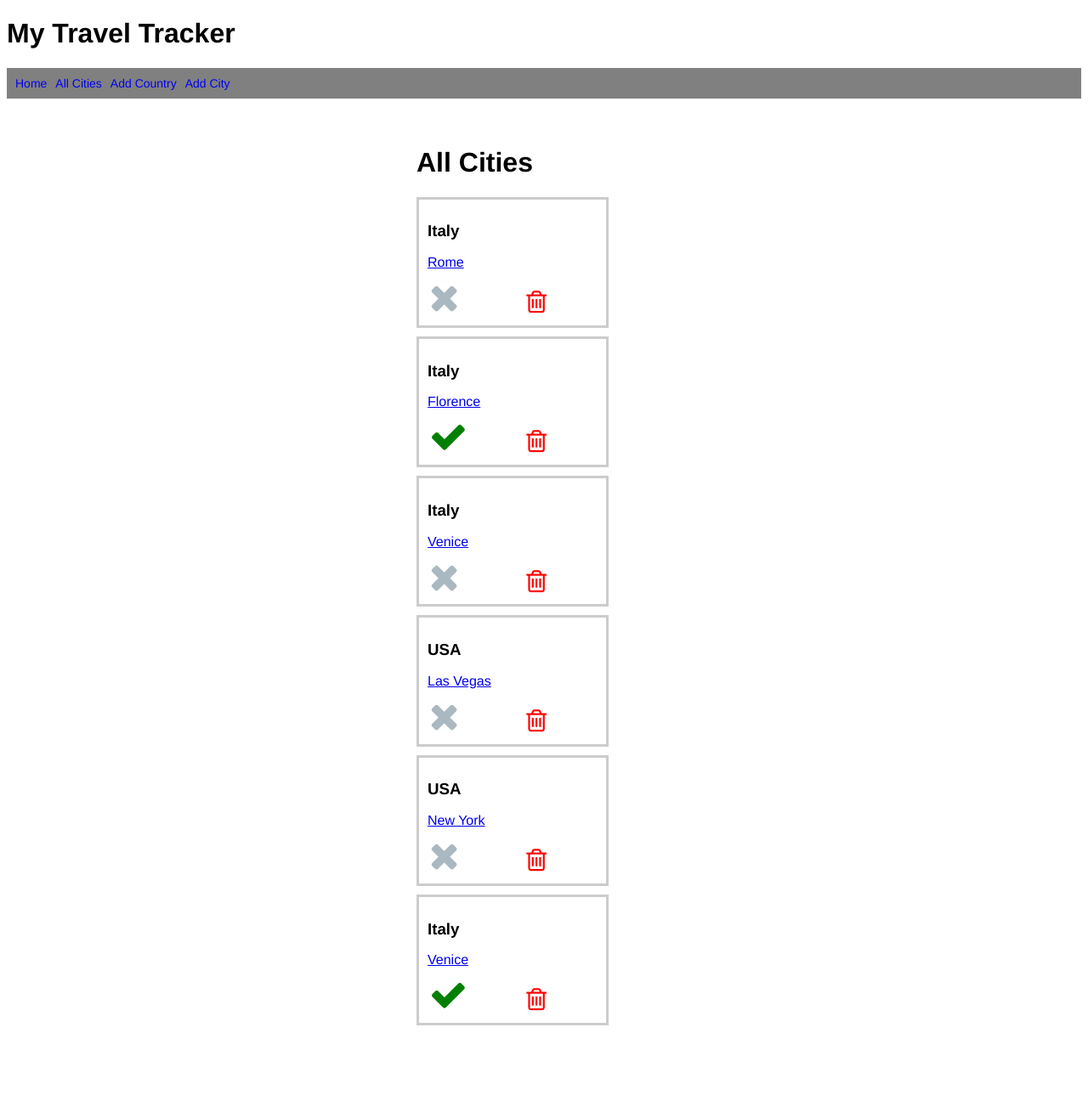
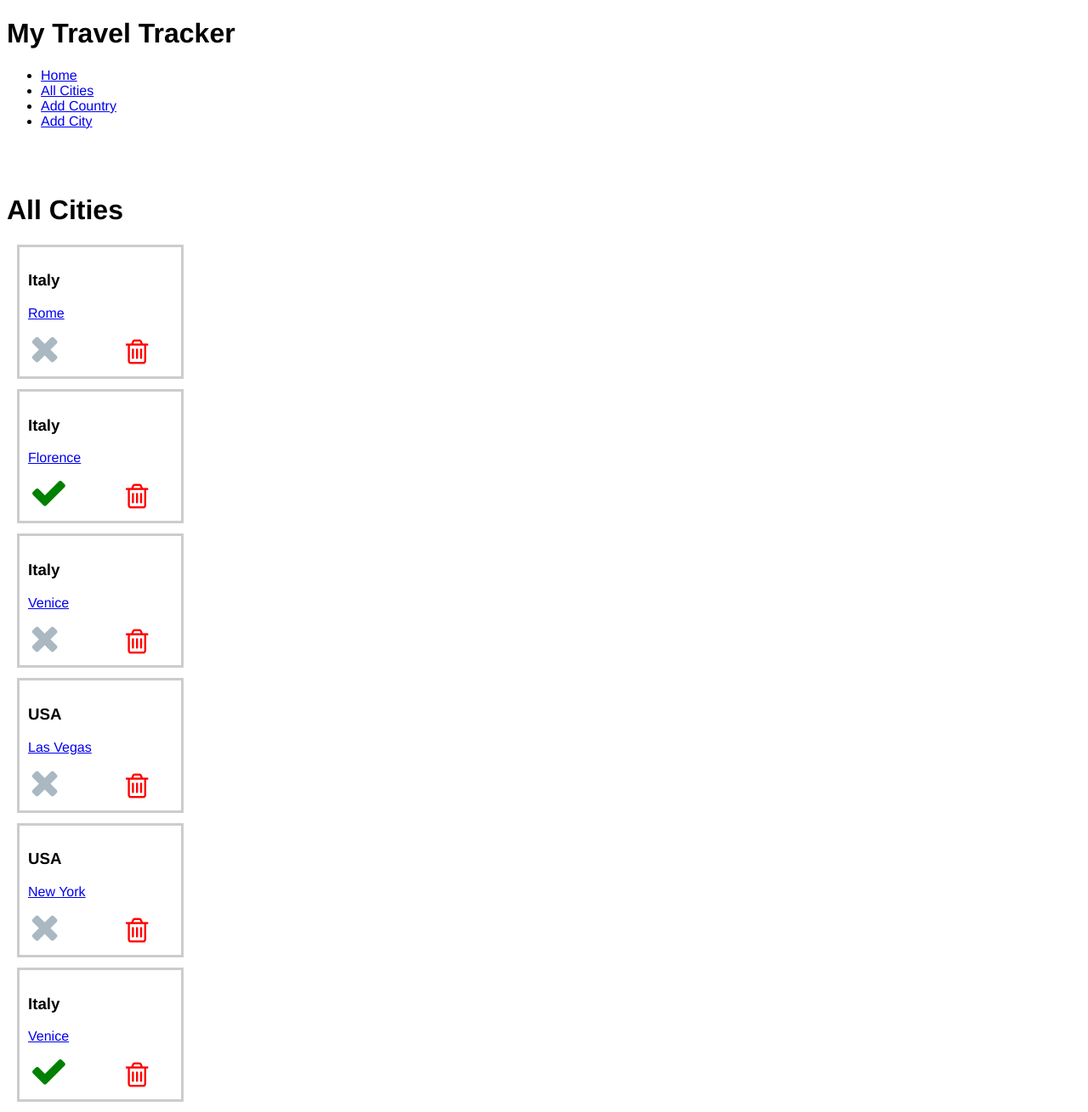
Before and after one commit to ianflod/travel_app_project, a Flask app: page /cities in a window 1280 px wide. Shown: the whole page at 85% size. Before the commit the page ends 1207 px from the top, so only its background shows below. Run offline with Flask 2, Linux system fonts and the light colour scheme; data comes from the database, SQL or seed files in the repository; both versions use the stored data as it was after the commit.

```diff
--- a/static/style.css
+++ b/static/style.css
@@ -7,18 +7,19 @@ body {
 .city {
     display: flex;
     border: 3px solid #ccc;
-    width: 200px;
-    min-height: 68px;
+    width: 170px;
+    margin: 12px;
+    /* min-height: 68px; */
     padding: 10px;
-    line-height: 18px;
-    margin-bottom: 10px;
+    /* line-height: 18px; */
+    /* margin-bottom: 10px; */
 }
 
-.name {
+/* .name {
     font-weight: bold;
     margin-bottom: 0.5em;
     margin-right: 0.3em;
-}
+} */
 
 
 .buttons {
@@ -32,7 +33,7 @@ body {
     width: 80px;
 }
 
-input,
+/* input,
 select,
 button {
     font-size: 100%;
@@ -40,11 +41,11 @@ button {
     padding: 10px;
     margin: 10px;
     box-sizing: border-box;
-}
+} */
 
 .trash-button {
     display: contents;
-    font-size: 45%;
+    font-size: 50%;
 }
 
 
@@ -52,41 +53,43 @@ button {
     display: inline;
 }
 
-.menu {
+/* .menu {
     display: flex;
     padding: 10px;
     background-color: gray;
     color: white;
 
-}
+} */
 
-.menu li a {
+/* .menu li a {
     text-decoration: none;
-}
-
+} */
+/*
 .menu li a:hover {
     background-color: #ddd;
     color: black;
-}
+} */
 
-.menu li a:visited {
+/* .menu li a:visited {
     color: white;
-}
+} */
 
-.menu li {
+/* .menu li {
     padding-right: 10px;
     list-style: none;
     color: white;
     font-family: "Helvetica", arial, sans-serif;
     font-size: 14px;
-}
+} */
 
 .container {
-    display: flex;
+    /* display: inline-flex; */
+    /* justify-content: space-around; */
     flex-wrap: wrap;
-    width: 300px;
+
+    width: 100%;
     margin: 0 auto;
-    padding-top: 20px;
+    padding-top: 40px;
 
 }
 
```
Also changed, not shown: README.md (added), db/travel_manager.db.
